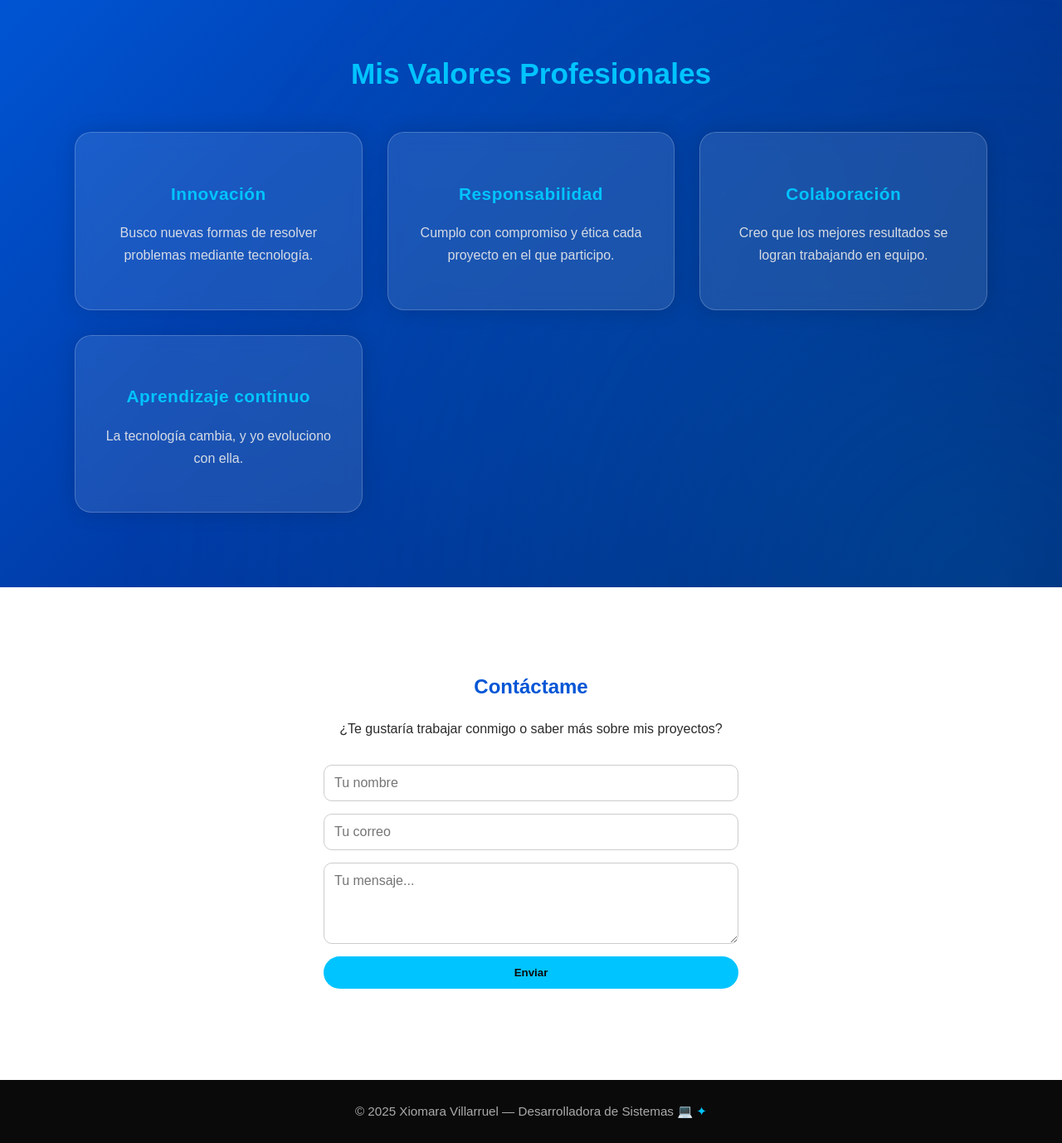
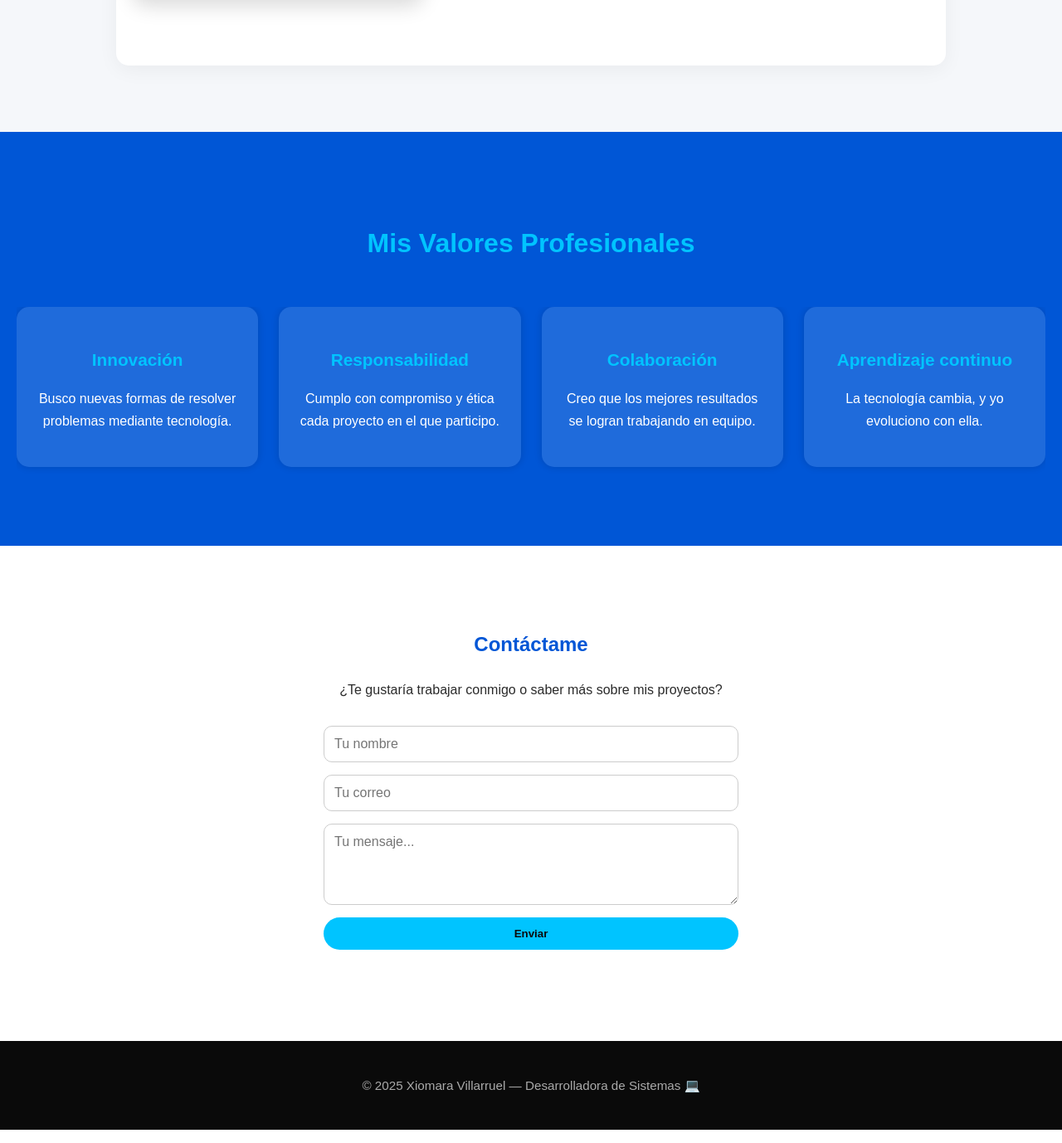
Before and after one commit to Xio4vi/Villarruel, a PHP site: page / in a window 1280 px wide. Shown: the part 1024-2402 px from the top of the page at 83% size. Run offline with PHP 8.4, Linux system fonts and the light colour scheme.

Commit message:
Actualizo portafolio personalizado

```diff
--- a/index.html
+++ b/index.html
@@ -20,10 +20,16 @@
   <!-- Sobre mí -->
   <section class="about">
     <h2>Sobre mí</h2>
-    <p>
-      Soy una desarrolladora de sistemas apasionada por crear soluciones tecnológicas eficientes y humanas.
-      Combino mi conocimiento técnico con una visión analítica y empática, buscando siempre optimizar procesos y mejorar la experiencia del usuario.
-    </p>
+    <div class="about-container">
+      <img src="https://images.unsplash.com/photo-1522202176988-66273c2fd55f?auto=format&fit=crop&w=800&q=80" alt="Desarrolladora trabajando en laptop" class="about-img">
+      <p>
+        Soy una desarrolladora de sistemas apasionada por crear soluciones tecnológicas eficientes y humanas.
+        Combino mi conocimiento técnico con una visión analítica y empática, buscando siempre optimizar procesos
+        y mejorar la experiencia del usuario.
+        Mi enfoque está en la innovación y el aprendizaje constante, integrando la tecnología como herramienta
+        para transformar ideas en realidades funcionales.
+      </p>
+    </div>
   </section>
 
   <!-- Valores Profesionales -->
--- a/style.css
+++ b/style.css
@@ -1,4 +1,4 @@
-/* === ESTILOS GENERALES === */
+/* === VARIABLES Y CONFIGURACIÓN === */
 :root {
   --color-primario: #0056d6;
   --color-secundario: #00c4ff;
@@ -29,26 +29,11 @@ body {
   color: var(--color-blanco);
   text-align: center;
   padding: 120px 20px;
-  position: relative;
-  overflow: hidden;
-}
-
-.hero::after {
-  content: "";
-  position: absolute;
-  top: 0; left: 0;
-  width: 100%; height: 100%;
-  background: linear-gradient(135deg, rgba(0,0,50,0.4), rgba(0,196,255,0.2));
-  z-index: 0;
 }
 
 .hero h1 {
-  position: relative;
-  z-index: 1;
-  font-size: 3.2em;
+  font-size: 3em;
   font-weight: 700;
-  margin-bottom: 0.3em;
-  letter-spacing: 1px;
 }
 
 .hero strong {
@@ -56,8 +41,6 @@ body {
 }
 
 .hero .tagline {
-  position: relative;
-  z-index: 1;
   font-size: 1.3em;
   margin-bottom: 1.5em;
   font-style: italic;
@@ -80,117 +63,95 @@ body {
   box-shadow: 0 0 15px rgba(0, 196, 255, 0.5);
 }
 
-/* === SECCIÓN SOBRE MÍ === */
+/* === SOBRE MÍ === */
 .about {
   background: var(--color-blanco);
   padding: 80px 20px;
   text-align: center;
-  max-width: 900px;
-  margin: 60px auto;
+  max-width: 1000px;
+  margin: 80px auto;
   border-radius: 15px;
   box-shadow: 0 5px 25px rgba(0, 0, 0, 0.05);
 }
 
 .about h2 {
+  color: var(--color-primario);
   font-size: 2em;
-  margin-bottom: 20px;
-  color: var(--color-primario);
+  margin-bottom: 40px;
+}
+
+.about-container {
+  display: flex;
+  align-items: center;
+  justify-content: center;
+  gap: 50px;
+  flex-wrap: wrap;
+}
+
+.about-img {
+  width: 350px;
+  height: auto;
+  border-radius: 15px;
+  box-shadow: 0 8px 25px rgba(0, 0, 0, 0.15);
+  transition: transform 0.3s ease;
+}
+
+.about-img:hover {
+  transform: scale(1.05);
 }
 
 .about p {
+  flex: 1;
+  min-width: 280px;
+  text-align: justify;
   font-size: 1.1em;
-  opacity: 0.9;
+  line-height: 1.7;
 }
 
 /* === VALORES PROFESIONALES === */
 .valores {
-  background: linear-gradient(135deg, var(--color-primario), #001a6b);
+  background: var(--color-primario);
   color: var(--color-blanco);
-  padding: 90px 20px;
   text-align: center;
-  position: relative;
-  overflow: hidden;
-}
-
-.valores::before {
-  content: "";
-  position: absolute;
-  top: -50px;
-  left: -50px;
-  width: 200%;
-  height: 200%;
-  background: radial-gradient(circle at center, rgba(0, 196, 255, 0.2), transparent 70%);
-  animation: movimientoFondo 8s infinite alternate ease-in-out;
-}
-
-@keyframes movimientoFondo {
-  from { transform: translate(0, 0); }
-  to { transform: translate(-50px, 50px); }
+  padding: 80px 20px;
 }
 
 .valores h2 {
-  font-size: 2.2em;
-  margin-bottom: 40px;
+  font-size: 2em;
+  margin-bottom: 50px;
   color: var(--color-secundario);
-  position: relative;
-  z-index: 2;
 }
 
-/* Tarjetas con efecto glassmorphism */
+/* Contenedor en una sola línea */
 .valores-container {
-  display: grid;
-  grid-template-columns: repeat(auto-fit, minmax(260px, 1fr));
-  gap: 30px;
-  max-width: 1100px;
-  margin: auto;
-  position: relative;
-  z-index: 2;
+  display: flex;
+  justify-content: center;
+  align-items: stretch;
+  gap: 25px;
+  flex-wrap: nowrap; /* mantiene todo en una línea */
+  overflow-x: auto;  /* permite desplazamiento si el espacio es limitado */
+  padding-bottom: 15px;
 }
 
 .valor {
-  background: rgba(255, 255, 255, 0.1);
-  backdrop-filter: blur(10px);
-  border: 1px solid rgba(255, 255, 255, 0.2);
-  border-radius: 20px;
-  padding: 35px 25px;
-  transition: all 0.4s ease;
-  box-shadow: 0 0 25px rgba(0,0,0,0.15);
-  cursor: default;
-  position: relative;
-  overflow: hidden;
-}
-
-.valor::before {
-  content: "";
-  position: absolute;
-  top: 0;
-  left: -100%;
-  width: 100%;
-  height: 100%;
-  background: linear-gradient(120deg, rgba(0,196,255,0.3), transparent);
-  transition: 0.5s;
-}
-
-.valor:hover::before {
-  left: 100%;
+  flex: 1;
+  min-width: 220px;
+  background: rgba(255, 255, 255, 0.12);
+  border-radius: 15px;
+  padding: 25px;
+  transition: all 0.3s ease;
+  box-shadow: 0 0 10px rgba(0,0,0,0.15);
 }
 
 .valor:hover {
-  transform: translateY(-10px) scale(1.02);
-  box-shadow: 0 10px 30px rgba(0, 196, 255, 0.2);
+  transform: translateY(-6px);
+  background: rgba(255, 255, 255, 0.25);
 }
 
 .valor h3 {
   color: var(--color-secundario);
-  margin-bottom: 10px;
+  margin-bottom: 12px;
   font-size: 1.3em;
-  letter-spacing: 0.5px;
-}
-
-.valor p {
-  font-size: 1em;
-  color: #eaeaea;
-  opacity: 0.9;
 }
 
 /* === CONTACTO === */
@@ -202,7 +163,7 @@ body {
 
 .contacto h2 {
   color: var(--color-primario);
-  margin-bottom: 15px;
+  margin-bottom: 20px;
 }
 
 form {
@@ -248,24 +209,18 @@ footer {
   font-size: 0.95em;
 }
 
-footer p {
-  margin: 0;
-}
+/* === RESPONSIVE === */
+@media (max-width: 900px) {
+  .about-container {
+    flex-direction: column;
+    text-align: center;
+  }
 
-footer p::after {
-  content: " ✦";
-  color: var(--color-secundario);
-}
+  .valores-container {
+    flex-wrap: wrap; /* en pantallas pequeñas sí se adapta */
+  }
 
-/* === RESPONSIVE === */
-@media (max-width: 768px) {
-  .hero h1 {
-    font-size: 2.4em;
-  }
-  .hero .tagline {
-    font-size: 1.1em;
-  }
-  .about, .contacto {
-    padding: 60px 15px;
+  .valor {
+    min-width: 250px;
   }
 }
```
